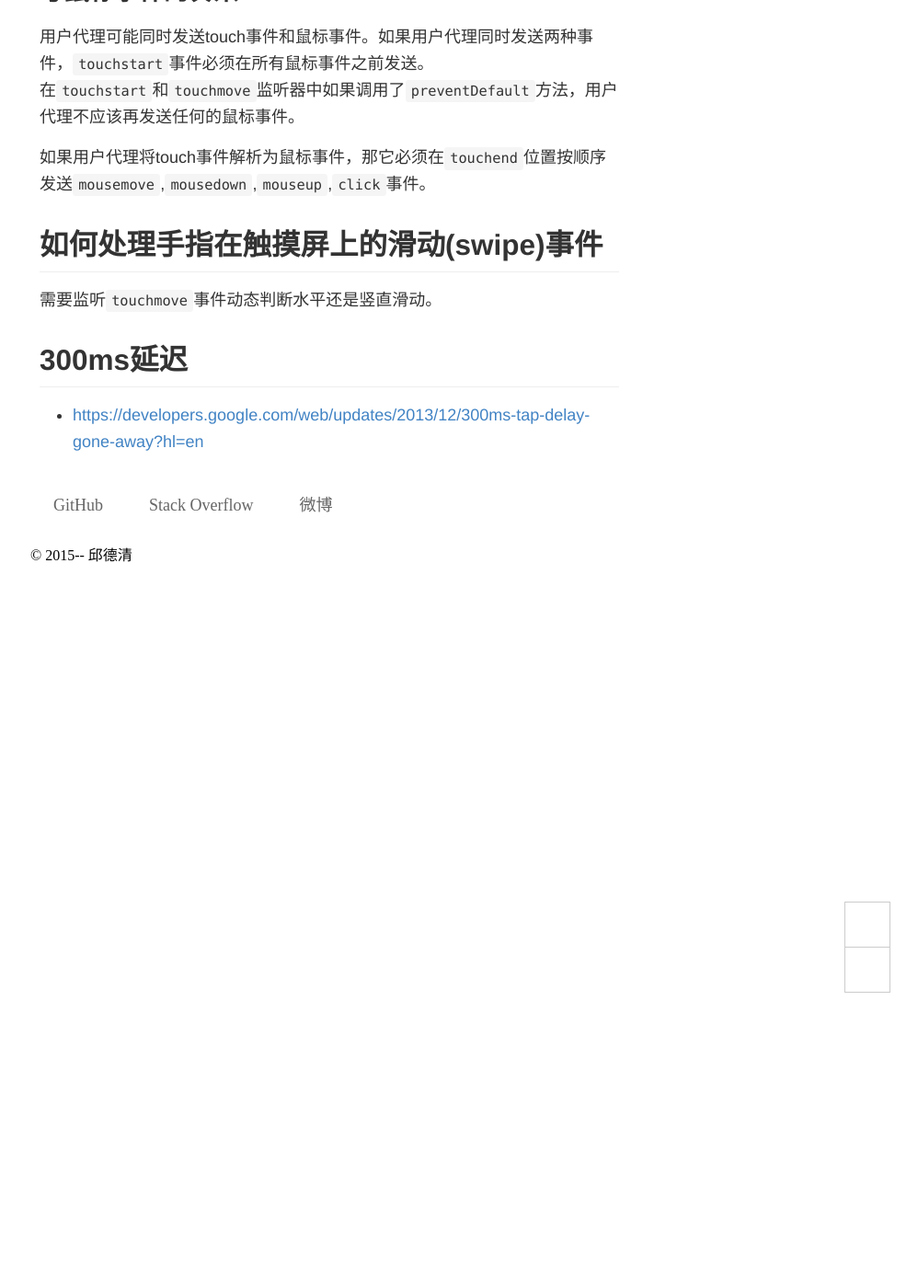
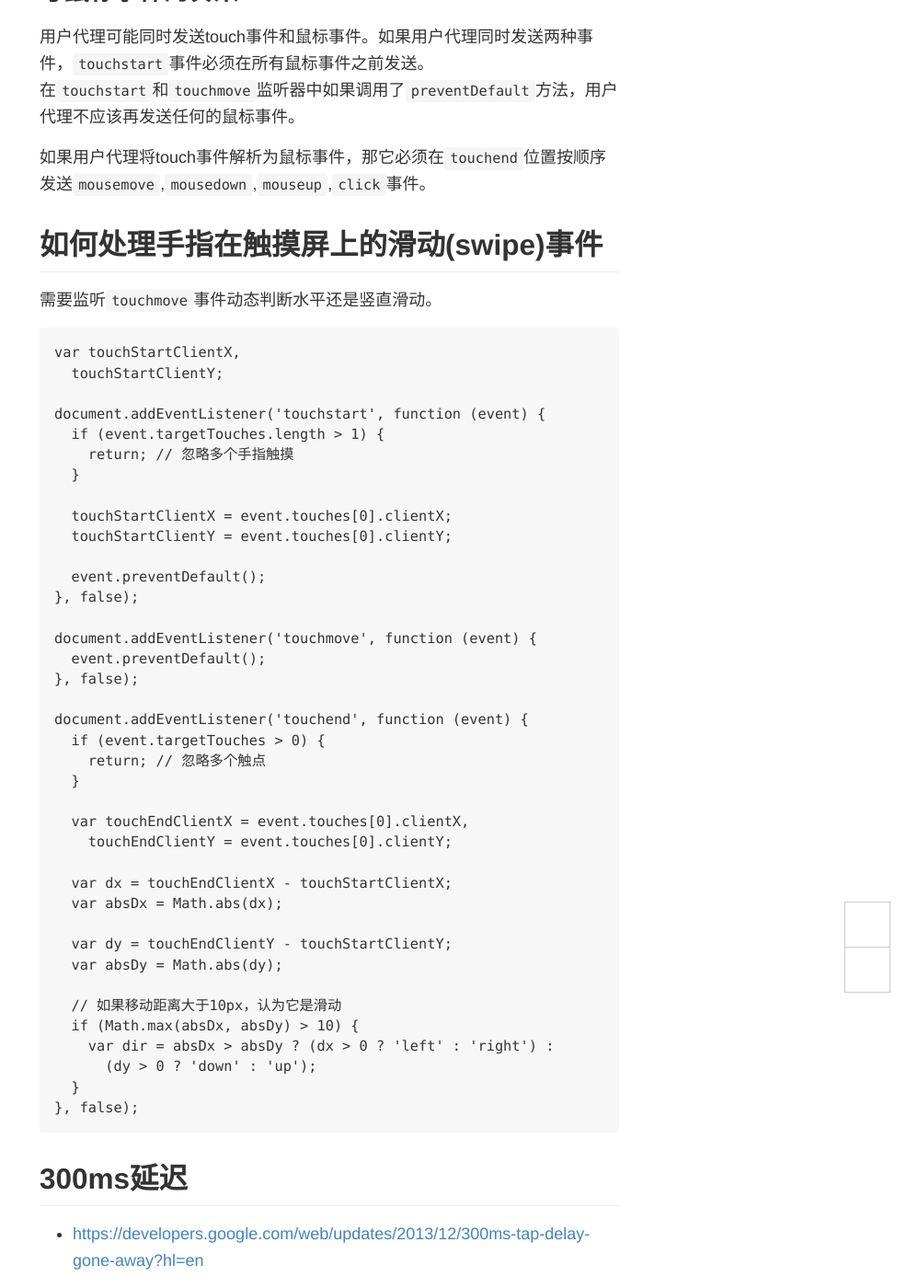
Before and after one commit to footmess/qiu-deqing.github.io, a Jekyll site: the page built from html5/_posts/2015-06-21-touch-event.md, in a window 1280 px wide and 1400 px high, scrolled down 1358 px. Shown: the whole window at 92% size, without its empty margins (282-1280 px from the left). Built offline with Jekyll 4.4.1, drawn with Linux system fonts in a browser that asks for light colours; some web fonts are replaced; comment, search, counter and statistics services are not loaded; before the commit the page ends 1988 px from its top, so only the background shows below that.

Commit message:
update touch

````diff
--- a/html5/_posts/2015-06-21-touch-event.md
+++ b/html5/_posts/2015-06-21-touch-event.md
@@ -51,6 +51,47 @@ TouchEvent对象用描述touch事件，包含以下属性：
 
 需要监听`touchmove`事件动态判断水平还是竖直滑动。
 
+```
+var touchStartClientX,
+  touchStartClientY;
+
+document.addEventListener('touchstart', function (event) {
+  if (event.targetTouches.length > 1) {
+    return; // 忽略多个手指触摸
+  }
+
+  touchStartClientX = event.touches[0].clientX;
+  touchStartClientY = event.touches[0].clientY;
+
+  event.preventDefault();
+}, false);
+
+document.addEventListener('touchmove', function (event) {
+  event.preventDefault();
+}, false);
+
+document.addEventListener('touchend', function (event) {
+  if (event.targetTouches > 0) {
+    return; // 忽略多个触点
+  }
+
+  var touchEndClientX = event.touches[0].clientX,
+    touchEndClientY = event.touches[0].clientY;
+
+  var dx = touchEndClientX - touchStartClientX;
+  var absDx = Math.abs(dx);
+
+  var dy = touchEndClientY - touchStartClientY;
+  var absDy = Math.abs(dy);
+
+  // 如果移动距离大于10px，认为它是滑动
+  if (Math.max(absDx, absDy) > 10) {
+    var dir = absDx > absDy ? (dx > 0 ? 'left' : 'right') :
+      (dy > 0 ? 'down' : 'up');
+  }
+}, false);
+```
+
 ## 300ms延迟
 
 - [https://developers.google.com/web/updates/2013/12/300ms-tap-delay-gone-away?hl=en][8]
````
